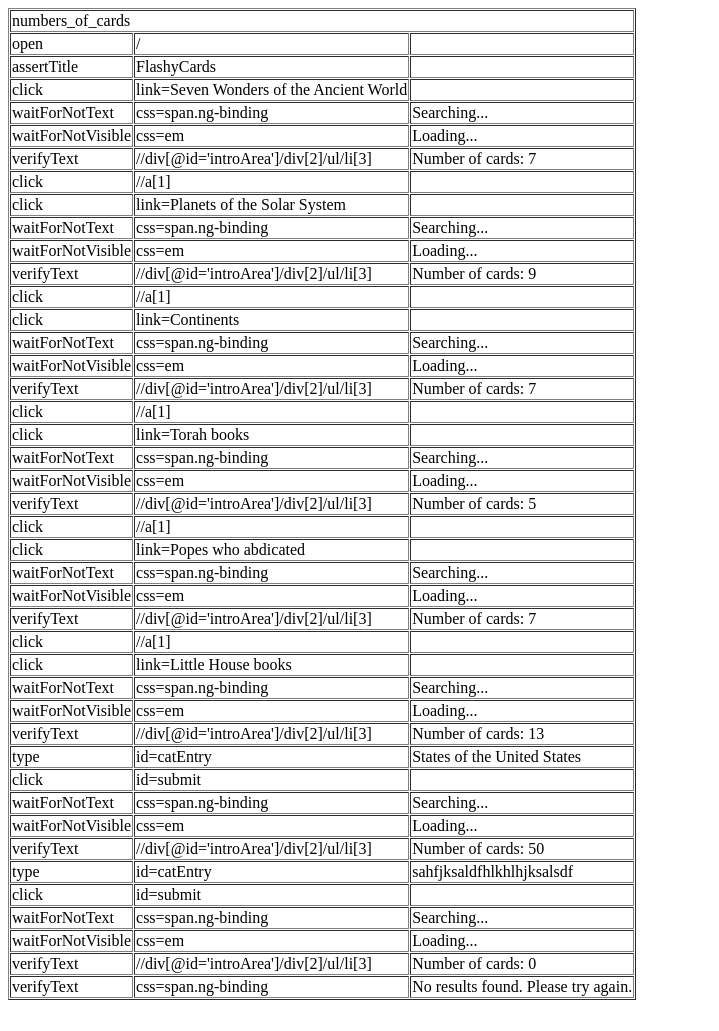
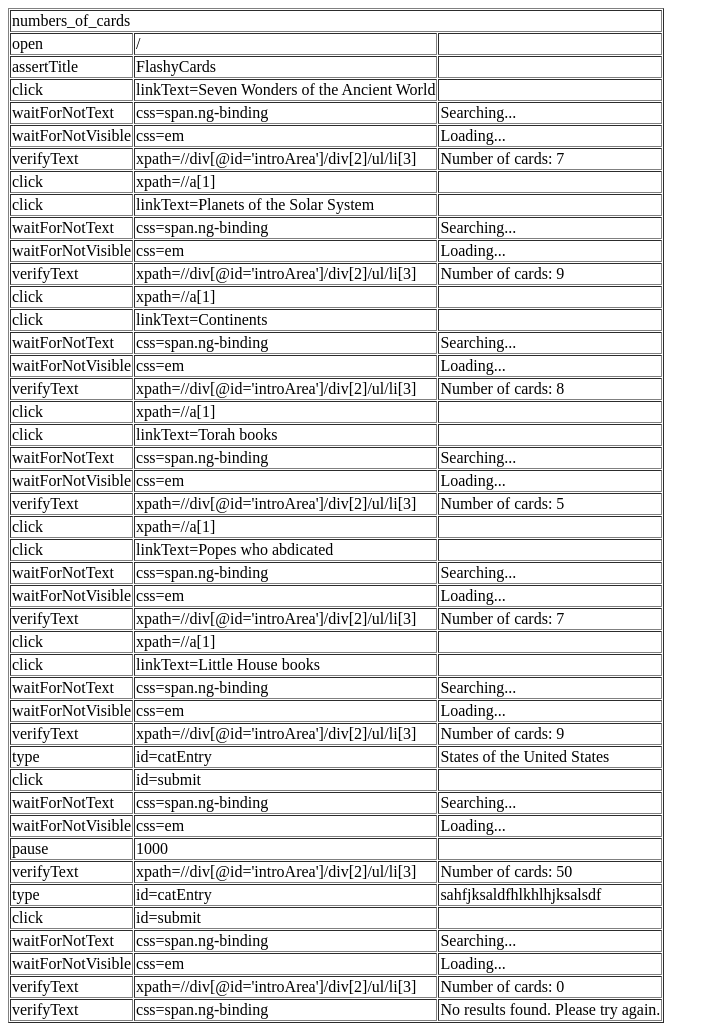
Before and after one commit to r-o-b/wikidata-cards, a website: page tests/numbers_of_cards.html in a window 1280 px wide. Shown: the whole page, without its empty margins (0-719 px from the left). Before the commit the page ends 1008 px from the top, so only its background shows below. Drawn offline with Linux system fonts and the light colour scheme.

Commit message:
fixes for including (or removing) cards in sets

```diff
--- a/tests/numbers_of_cards.html
+++ b/tests/numbers_of_cards.html
@@ -23,7 +23,7 @@
 </tr>
 <tr>
 	<td>click</td>
-	<td>link=Seven Wonders of the Ancient World</td>
+	<td>linkText=Seven Wonders of the Ancient World</td>
 	<td></td>
 </tr>
 <tr>
@@ -38,17 +38,17 @@
 </tr>
 <tr>
 	<td>verifyText</td>
-	<td>//div[@id='introArea']/div[2]/ul/li[3]</td>
+	<td>xpath=//div[@id='introArea']/div[2]/ul/li[3]</td>
 	<td>Number of cards: 7</td>
 </tr>
 <tr>
 	<td>click</td>
-	<td>//a[1]</td>
+	<td>xpath=//a[1]</td>
 	<td></td>
 </tr>
 <tr>
 	<td>click</td>
-	<td>link=Planets of the Solar System</td>
+	<td>linkText=Planets of the Solar System</td>
 	<td></td>
 </tr>
 <tr>
@@ -63,17 +63,17 @@
 </tr>
 <tr>
 	<td>verifyText</td>
-	<td>//div[@id='introArea']/div[2]/ul/li[3]</td>
+	<td>xpath=//div[@id='introArea']/div[2]/ul/li[3]</td>
 	<td>Number of cards: 9</td>
 </tr>
 <tr>
 	<td>click</td>
-	<td>//a[1]</td>
+	<td>xpath=//a[1]</td>
 	<td></td>
 </tr>
 <tr>
 	<td>click</td>
-	<td>link=Continents</td>
+	<td>linkText=Continents</td>
 	<td></td>
 </tr>
 <tr>
@@ -88,17 +88,17 @@
 </tr>
 <tr>
 	<td>verifyText</td>
-	<td>//div[@id='introArea']/div[2]/ul/li[3]</td>
-	<td>Number of cards: 7</td>
+	<td>xpath=//div[@id='introArea']/div[2]/ul/li[3]</td>
+	<td>Number of cards: 8</td>
 </tr>
 <tr>
 	<td>click</td>
-	<td>//a[1]</td>
+	<td>xpath=//a[1]</td>
 	<td></td>
 </tr>
 <tr>
 	<td>click</td>
-	<td>link=Torah books</td>
+	<td>linkText=Torah books</td>
 	<td></td>
 </tr>
 <tr>
@@ -113,17 +113,17 @@
 </tr>
 <tr>
 	<td>verifyText</td>
-	<td>//div[@id='introArea']/div[2]/ul/li[3]</td>
+	<td>xpath=//div[@id='introArea']/div[2]/ul/li[3]</td>
 	<td>Number of cards: 5</td>
 </tr>
 <tr>
 	<td>click</td>
-	<td>//a[1]</td>
+	<td>xpath=//a[1]</td>
 	<td></td>
 </tr>
 <tr>
 	<td>click</td>
-	<td>link=Popes who abdicated</td>
+	<td>linkText=Popes who abdicated</td>
 	<td></td>
 </tr>
 <tr>
@@ -138,17 +138,17 @@
 </tr>
 <tr>
 	<td>verifyText</td>
-	<td>//div[@id='introArea']/div[2]/ul/li[3]</td>
+	<td>xpath=//div[@id='introArea']/div[2]/ul/li[3]</td>
 	<td>Number of cards: 7</td>
 </tr>
 <tr>
 	<td>click</td>
-	<td>//a[1]</td>
+	<td>xpath=//a[1]</td>
 	<td></td>
 </tr>
 <tr>
 	<td>click</td>
-	<td>link=Little House books</td>
+	<td>linkText=Little House books</td>
 	<td></td>
 </tr>
 <tr>
@@ -163,8 +163,8 @@
 </tr>
 <tr>
 	<td>verifyText</td>
-	<td>//div[@id='introArea']/div[2]/ul/li[3]</td>
-	<td>Number of cards: 13</td>
+	<td>xpath=//div[@id='introArea']/div[2]/ul/li[3]</td>
+	<td>Number of cards: 9</td>
 </tr>
 <tr>
 	<td>type</td>
@@ -187,8 +187,13 @@
 	<td>Loading...</td>
 </tr>
 <tr>
+	<td>pause</td>
+	<td>1000</td>
+	<td></td>
+</tr>
+<tr>
 	<td>verifyText</td>
-	<td>//div[@id='introArea']/div[2]/ul/li[3]</td>
+	<td>xpath=//div[@id='introArea']/div[2]/ul/li[3]</td>
 	<td>Number of cards: 50</td>
 </tr>
 <tr>
@@ -213,7 +218,7 @@
 </tr>
 <tr>
 	<td>verifyText</td>
-	<td>//div[@id='introArea']/div[2]/ul/li[3]</td>
+	<td>xpath=//div[@id='introArea']/div[2]/ul/li[3]</td>
 	<td>Number of cards: 0</td>
 </tr>
 <tr>
```
Also changed, not shown: controllers.js (+34 -4 lines).
